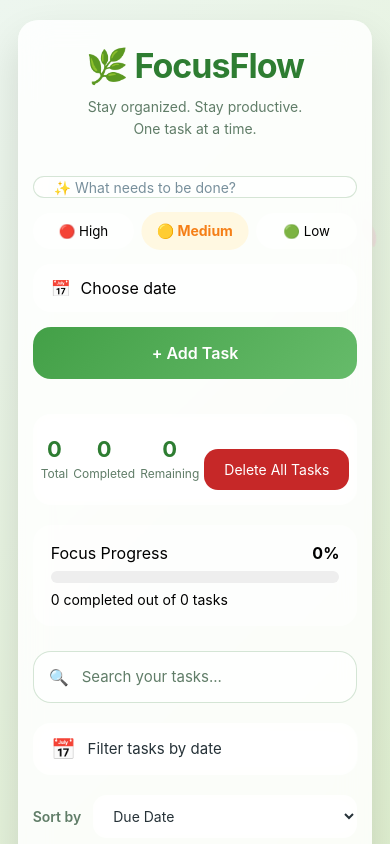
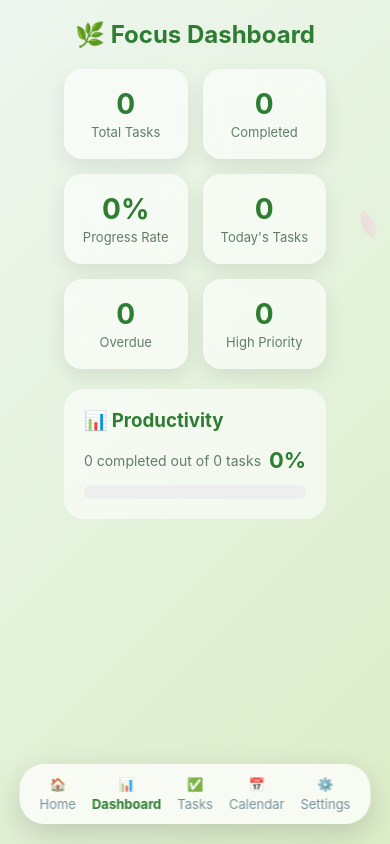
Before and after one commit to Arjon22/focusflow, a React (Vite) app: page /dashboard in a window 390 px wide. Shown: the top 844 px of the page. Built offline with nearby package versions, Linux system fonts and the light colour scheme.

Commit message:
Add page routing and mobile navigation

```diff
--- a/package.json
+++ b/package.json
@@ -11,7 +11,8 @@
   },
   "dependencies": {
     "react": "^19.2.8",
-    "react-dom": "^19.2.8"
+    "react-dom": "^19.2.8",
+    "react-router-dom": "^7.18.2"
   },
   "devDependencies": {
     "@eslint/js": "^10.0.1",
--- a/src/App.css
+++ b/src/App.css
@@ -1059,3 +1059,148 @@
 .clear-date:hover {
     background: #ffcdd2;
 }
+
+
+/* ==========================
+   PRODUCTIVITY DASHBOARD
+========================== */
+
+.dashboard {
+    margin-bottom: 25px;
+}
+
+.dashboard h2 {
+    text-align: center;
+    color: var(--primary);
+    margin-bottom: 20px;
+    font-size: 24px;
+}
+
+.dashboard-grid {
+    display: grid;
+    grid-template-columns: repeat(3, 1fr);
+    gap: 15px;
+}
+
+.dashboard-card {
+    padding: 18px;
+    text-align: center;
+    background: rgba(255, 255, 255, 0.6);
+    backdrop-filter: blur(12px);
+    border-radius: 18px;
+    box-shadow: 0 8px 20px rgba(0, 0, 0, 0.08);
+    transition: .3s ease;
+}
+
+.dashboard-card:hover {
+    transform: translateY(-5px);
+}
+
+.dashboard-card strong {
+    display: block;
+    font-size: 28px;
+    color: var(--primary);
+}
+
+.dashboard-card span {
+    font-size: 13px;
+    color: var(--soft-text);
+}
+
+@media(max-width:600px) {
+    .dashboard-grid {
+        grid-template-columns: repeat(2, 1fr);
+    }
+}
+
+
+/* ==========================
+   PRODUCTIVITY CHART
+========================== */
+
+.productivity-chart {
+    margin-top: 20px;
+    padding: 20px;
+    background: rgba(255, 255, 255, 0.6);
+    backdrop-filter: blur(12px);
+    border-radius: 20px;
+}
+
+.productivity-chart h3 {
+    margin-bottom: 15px;
+    color: var(--primary);
+}
+
+.chart-info {
+    display: flex;
+    justify-content: space-between;
+    align-items: center;
+    margin-bottom: 12px;
+}
+
+.chart-info span {
+    color: var(--soft-text);
+    font-size: 14px;
+}
+
+.chart-info strong {
+    font-size: 22px;
+    color: var(--primary);
+}
+
+.chart-bar {
+    width: 100%;
+    height: 14px;
+    background: #eeeeee;
+    border-radius: 20px;
+    overflow: hidden;
+}
+
+.chart-fill {
+    height: 100%;
+    background: var(--primary);
+    border-radius: 20px;
+    transition: width .5s ease;
+}
+
+
+/* ==========================
+   NAVIGATION BAR
+========================== */
+
+.navbar {
+    position: fixed;
+    bottom: 20px;
+    left: 50%;
+    transform: translateX(-50%);
+    width: min(90%, 600px);
+    display: flex;
+    justify-content: space-around;
+    align-items: center;
+    padding: 12px;
+    background: rgba(255, 255, 255, 0.75);
+    backdrop-filter: blur(15px);
+    border-radius: 25px;
+    box-shadow: 0 10px 30px rgba(0, 0, 0, 0.15);
+    z-index: 100;
+}
+
+.navbar a {
+    text-decoration: none;
+    color: #78909c;
+    display: flex;
+    flex-direction: column;
+    align-items: center;
+    gap: 4px;
+    font-size: 13px;
+    transition: 0.3s ease;
+}
+
+.navbar a:hover {
+    transform: translateY(-4px);
+}
+
+.navbar a.active {
+    color: #2e7d32;
+    font-weight: bold;
+}
--- a/src/App.jsx
+++ b/src/App.jsx
@@ -1,4 +1,11 @@
 import { useState, useEffect } from "react";
+import { BrowserRouter, Routes, Route } from "react-router-dom";
+
+import Home from "./pages/Home";
+import Dashboard from "./pages/Dashboard";
+import Tasks from "./pages/Tasks";
+import Calendar from "./pages/Calendar";
+import Settings from "./pages/Settings";
 import Header from "./components/Header";
 import TaskForm from "./components/TaskForm";
 import TaskList from "./components/TaskList";
@@ -9,6 +16,7 @@ import TaskFilter from "./components/TaskFilter";
 import SearchBar from "./components/SearchBar";
 import TaskSort from "./components/TaskSort";
 import DateFilter from "./components/DateFilter";
+import Navbar from "./components/Navbar";
 
 function App() {
   const [tasks, setTasks] = useState(() => {
@@ -272,39 +280,65 @@ sortedTasks.sort((a, b) => {
 });
 
   return (
-    <>
+  <BrowserRouter>
+
     <Leaves />
 
+    <Navbar />
+
+    <Routes>
+
+      <Route
+        path="/"
+        element={<Home />}
+      />
+
+
+      <Route
+  path="/dashboard"
+  element={
+    <Dashboard
+      tasks={tasks}
+    />
+  }
+/>
+
+
+      <Route
+        path="/tasks"
+        element={
           <div className="app">
+
             <Header />
 
             <TaskForm
               onAddTask={handleAddTask}
             />
 
+
             <TaskStats
               tasks={tasks}
               onDeleteAllTasks={handleDeleteAllTasks}
             />
 
+
             <SearchBar
               search={search}
               setSearch={setSearch}
             />
-        <DateFilter
-  searchDate={searchDate}
-  setSearchDate={setSearchDate}
-/>
+
 
             <TaskSort
               sortBy={sortBy}
               setSortBy={setSortBy}
             />
 
+
             <TaskFilter
               filter={filter}
               setFilter={setFilter}
             />
+
 
             <TaskList
               tasks={sortedTasks}
@@ -317,8 +351,28 @@ sortedTasks.sort((a, b) => {
               onDeleteTask={handleDeleteTask}
               onCancelEdit={handleCancelEdit}
             />
+
           </div>
-    </>
+        }
+      />
+
+
+      <Route
+        path="/calendar"
+        element={<Calendar />}
+      />
+
+
+      <Route
+        path="/settings"
+        element={<Settings />}
+      />
+
+
+    </Routes>
+
+
+  </BrowserRouter>
 );
 }
 
--- /dev/null
+++ b/src/components/Navbar.jsx
@@ -0,0 +1,42 @@
+import { NavLink } from "react-router-dom";
+
+function Navbar() {
+
+  return (
+    <nav className="navbar">
+
+      <NavLink to="/">
+        🏠
+        <span>Home</span>
+      </NavLink>
+
+
+      <NavLink to="/dashboard">
+        📊
+        <span>Dashboard</span>
+      </NavLink>
+
+
+      <NavLink to="/tasks">
+        ✅
+        <span>Tasks</span>
+      </NavLink>
+
+
+      <NavLink to="/calendar">
+        📅
+        <span>Calendar</span>
+      </NavLink>
+
+
+      <NavLink to="/settings">
+        ⚙️
+        <span>Settings</span>
+      </NavLink>
+
+    </nav>
+  );
+}
+
+
+export default Navbar;
--- /dev/null
+++ b/src/components/ProductivityChart.jsx
@@ -0,0 +1,57 @@
+function ProductivityChart({ tasks }) {
+
+  const totalTasks = tasks.length;
+
+  const completedTasks = tasks.filter(
+    (task) => task.completed
+  ).length;
+
+
+  const percentage =
+    totalTasks === 0
+      ? 0
+      : Math.round(
+          (completedTasks / totalTasks) * 100
+        );
+
+
+  return (
+    <div className="productivity-chart">
+
+      <h3>
+        📊 Productivity
+      </h3>
+
+
+      <div className="chart-info">
+
+        <span>
+          {completedTasks} completed out of {totalTasks} tasks
+        </span>
+
+        <strong>
+          {percentage}%
+        </strong>
+
+      </div>
+
+
+      <div className="chart-bar">
+
+        <div
+          className="chart-fill"
+          style={{
+            width: `${percentage}%`
+          }}
+        >
+        </div>
+
+      </div>
+
+
+    </div>
+  );
+}
+
+
+export default ProductivityChart;
--- /dev/null
+++ b/src/pages/Calendar.jsx
@@ -0,0 +1,19 @@
+function Calendar() {
+
+  return (
+    <div>
+
+      <h1>
+        📅 Calendar
+      </h1>
+
+      <p>
+        Upcoming due dates will appear here.
+      </p>
+
+    </div>
+  );
+}
+
+
+export default Calendar;
--- /dev/null
+++ b/src/pages/Dashboard.jsx
@@ -0,0 +1,139 @@
+import ProductivityChart from "../components/ProductivityChart";
+
+function Dashboard({ tasks = [] }) {
+
+  const totalTasks = tasks.length;
+
+  const completedTasks = tasks.filter(
+    (task) => task.completed
+  ).length;
+
+
+  const completionRate =
+    totalTasks === 0
+      ? 0
+      : Math.round(
+          (completedTasks / totalTasks) * 100
+        );
+
+
+  const today = new Date()
+    .toISOString()
+    .split("T")[0];
+
+
+  const todayTasks = tasks.filter(
+    (task) =>
+      task.dueDate === today &&
+      !task.completed
+  ).length;
+
+
+  const overdueTasks = tasks.filter(
+    (task) =>
+      task.dueDate &&
+      task.dueDate < today &&
+      !task.completed
+  ).length;
+
+
+  const highPriorityTasks = tasks.filter(
+    (task) =>
+      task.priority === "high"
+  ).length;
+
+
+
+  return (
+    <div className="dashboard">
+
+
+      <h2>
+        🌿 Focus Dashboard
+      </h2>
+
+
+
+      <div className="dashboard-grid">
+
+
+        <div className="dashboard-card">
+          <strong>
+            {totalTasks}
+          </strong>
+          <span>
+            Total Tasks
+          </span>
+        </div>
+
+
+
+        <div className="dashboard-card">
+          <strong>
+            {completedTasks}
+          </strong>
+          <span>
+            Completed
+          </span>
+        </div>
+
+
+
+        <div className="dashboard-card">
+          <strong>
+            {completionRate}%
+          </strong>
+          <span>
+            Progress Rate
+          </span>
+        </div>
+
+
+
+        <div className="dashboard-card">
+          <strong>
+            {todayTasks}
+          </strong>
+          <span>
+            Today's Tasks
+          </span>
+        </div>
+
+
+
+        <div className="dashboard-card">
+          <strong>
+            {overdueTasks}
+          </strong>
+          <span>
+            Overdue
+          </span>
+        </div>
+
+
+
+        <div className="dashboard-card">
+          <strong>
+            {highPriorityTasks}
+          </strong>
+          <span>
+            High Priority
+          </span>
+        </div>
+
+
+      </div>
+
+
+
+      <ProductivityChart
+        tasks={tasks}
+      />
+
+
+    </div>
+  );
+}
+
+
+export default Dashboard;
--- /dev/null
+++ b/src/pages/Home.jsx
@@ -0,0 +1,18 @@
+function Home() {
+
+  return (
+    <div>
+
+      <h1>
+        🌿 Welcome to FocusFlow
+      </h1>
+
+      <p>
+        Stay organized. Stay productive.
+      </p>
+
+    </div>
+  );
+}
+
+export default Home;
--- /dev/null
+++ b/src/pages/Settings.jsx
@@ -0,0 +1,19 @@
+function Settings() {
+
+  return (
+    <div>
+
+      <h1>
+        ⚙️ Settings
+      </h1>
+
+      <p>
+        App settings will appear here.
+      </p>
+
+    </div>
+  );
+}
+
+
+export default Settings;
--- /dev/null
+++ b/src/pages/Tasks.jsx
@@ -0,0 +1,19 @@
+function Tasks() {
+
+  return (
+    <div>
+
+      <h1>
+        ✅ Tasks
+      </h1>
+
+      <p>
+        Task management will move here.
+      </p>
+
+    </div>
+  );
+}
+
+
+export default Tasks;
```
Also changed, not shown: 1 other file (tests, documents, lock files or other folders). Lines whose indentation alone changed are shown as unchanged.
